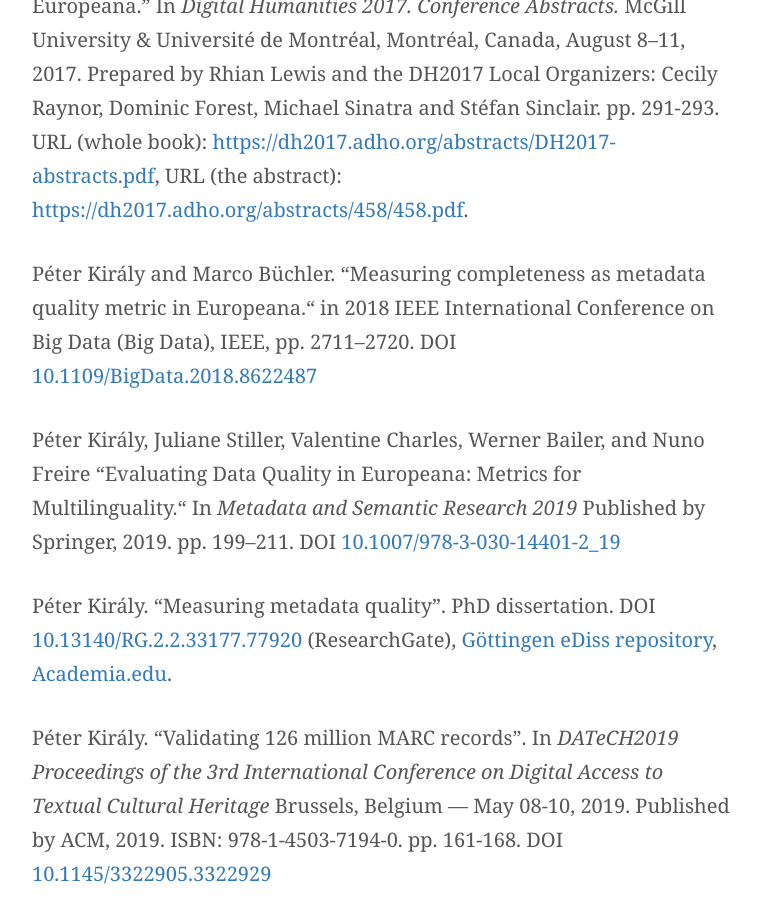
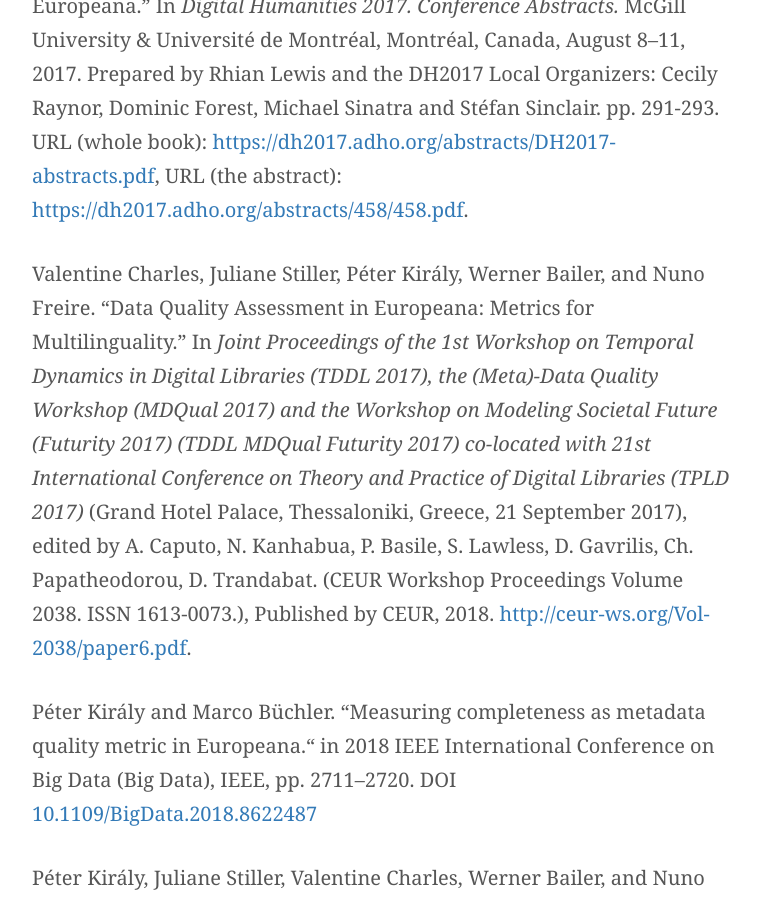
Before and after one commit to pkiraly/pkiraly.github.io, a Jekyll site: the page built from about.md, in a window 1280 px wide and 900 px high, scrolled down 2502 px. Shown: the whole window, without its empty margins (258-1018 px from the left). Built offline with Jekyll 4.4.1, drawn with Linux system fonts in a browser that asks for light colours; nearby versions of some CDN libraries; some web fonts are replaced; comment, search, counter and statistics services are not loaded.

Commit message:
Update about.md

```diff
--- a/about.md
+++ b/about.md
@@ -41,6 +41,8 @@
 
 Péter Király. “Measuring completeness as metadata quality metric in Europeana.” In *Digital Humanities 2017. Conference Abstracts.* McGill University & Université de Montréal, Montréal, Canada, August 8–11, 2017. Prepared by Rhian Lewis and the DH2017 Local Organizers: Cecily Raynor, Dominic Forest, Michael Sinatra and Stéfan Sinclair. pp. 291-293. URL (whole book): [https://dh2017.adho.org/abstracts/DH2017-abstracts.pdf](https://dh2017.adho.org/abstracts/DH2017-abstracts.pdf), URL (the abstract): [https://dh2017.adho.org/abstracts/458/458.pdf](https://dh2017.adho.org/abstracts/458/458.pdf).
 
+Valentine Charles, Juliane Stiller, Péter Király, Werner Bailer, and Nuno Freire. "Data Quality Assessment in Europeana: Metrics for Multilinguality." In *Joint Proceedings of the 1st Workshop on Temporal Dynamics in Digital Libraries (TDDL 2017), the (Meta)-Data Quality Workshop (MDQual 2017) and the Workshop on Modeling Societal Future (Futurity 2017) (TDDL MDQual Futurity 2017) co-located with 21st International Conference on Theory and Practice of Digital Libraries (TPLD 2017)* (Grand Hotel Palace, Thessaloniki, Greece, 21 September 2017), edited by A. Caputo, N. Kanhabua, P. Basile, S. Lawless, D. Gavrilis, Ch. Papatheodorou, D. Trandabat. (CEUR Workshop Proceedings Volume 2038. ISSN 1613-0073.), Published by CEUR, 2018. [http://ceur-ws.org/Vol-2038/paper6.pdf](http://ceur-ws.org/Vol-2038/paper6.pdf).
+
 Péter Király and Marco Büchler. “Measuring completeness as metadata quality metric in Europeana.“ in 2018 IEEE International Conference on Big Data (Big Data), IEEE, pp. 2711–2720. DOI [10.1109/BigData.2018.8622487](https://doi.org/10.1109/BigData.2018.8622487)
 
 Péter Király, Juliane Stiller, Valentine Charles, Werner Bailer, and Nuno Freire “Evaluating Data Quality in Europeana: Metrics for Multilinguality.“ In *Metadata and Semantic Research 2019* Published by Springer, 2019. pp. 199–211. DOI [10.1007/978-3-030-14401-2_19](https://doi.org/10.1007/978-3-030-14401-2_19)
```
